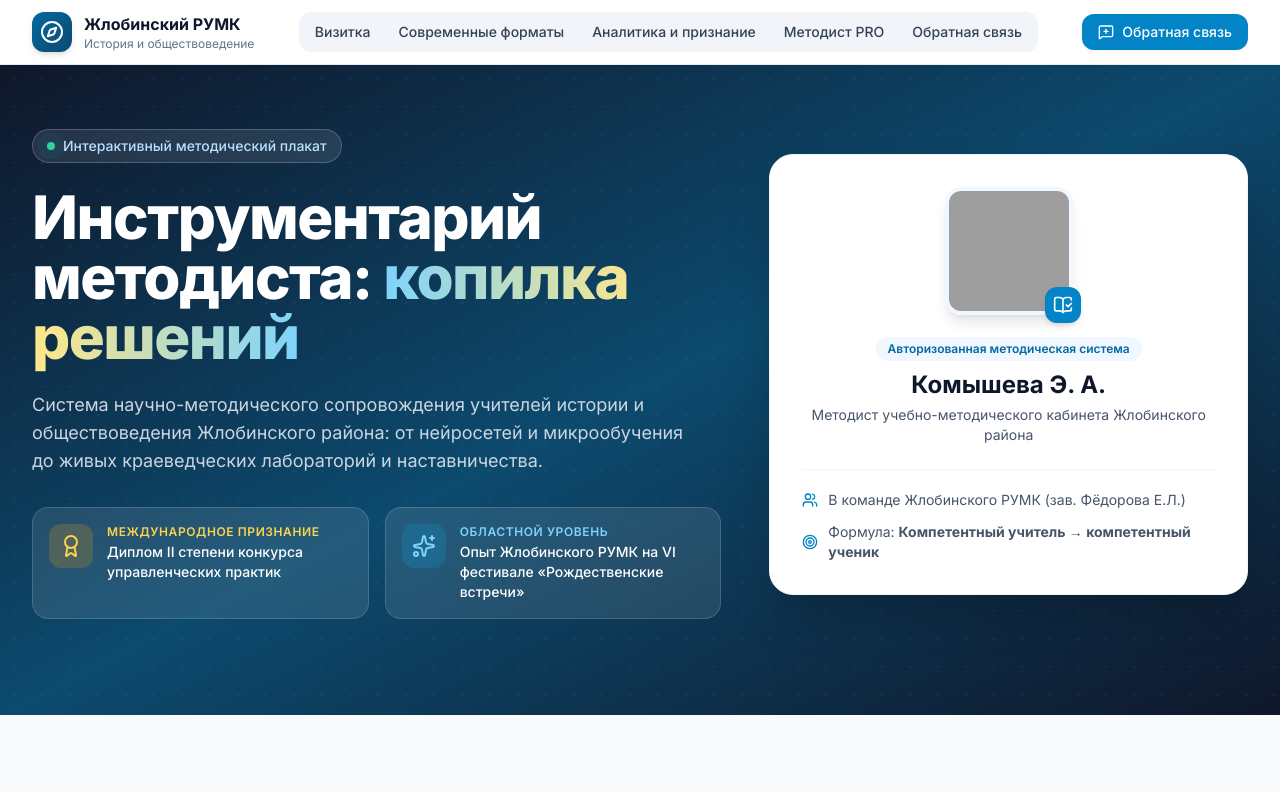
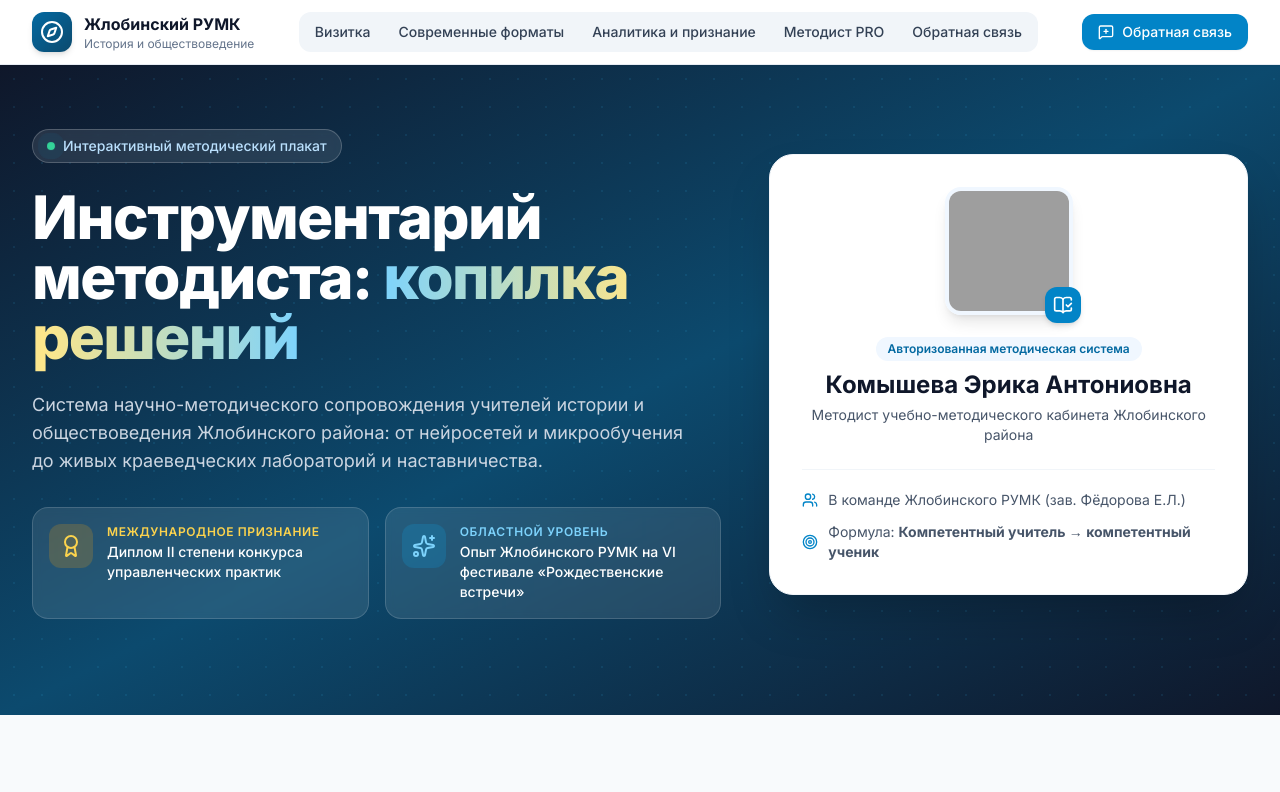
Before and after one commit to teeser63-cmyk/metodits, a plain HTML site: page index.html in a window 1280 px wide. Shown: the top 792 px of the page. Drawn offline with nearby package versions, Linux system fonts and the light colour scheme; grey boxes are pictures that could not be loaded; a web font is replaced by a local one.

Commit message:
Update index.html

```diff
--- a/index.html
+++ b/index.html
@@ -159,7 +159,7 @@
                             <div class="relative">
                                 <img src="https://drive.google.com/open?id=1mpbyZsl3zCzwK9Bex4wJr5C1l6r_dV1B&usp=drive_fs"
                                      onerror="this.src='https://i.postimg.cc/mg6cDrvK/Erika.jpg'"
-                                     alt="Комышева Э. А."
+                                     alt="Комышева Эрика Антониовна"
                                      class="w-28 h-28 sm:w-32 sm:h-32 rounded-2xl object-cover shadow-lg border-4 border-brand-50">
                                 <div class="absolute -bottom-2 -right-2 bg-brand-600 text-white p-2 rounded-xl shadow-md" title="Методист УМК">
                                     <i data-lucide="book-open-check" class="w-5 h-5"></i>
@@ -171,7 +171,7 @@
                                     Авторизованная методическая система
                                 </span>
                                 <h2 class="text-xl sm:text-2xl font-bold text-slate-900">
-                                    Комышева Э. А.
+                                    Комышева Эрика Антониовна
                                 </h2>
                                 <p class="text-sm text-slate-600 mt-1">
                                     Методист учебно-методического кабинета Жлобинского района
@@ -929,7 +929,7 @@
                 <span class="text-white font-semibold">«Инструментарий методиста: копилка решений»</span> &bull; Жлобинский РУМК
             </div>
             <div>
-                Методист: <span class="text-slate-200">Комышева Э. А.</span>
+                Методист: <span class="text-slate-200">Комышева Эрика Антониовна</span>
             </div>
         </div>
     </footer>
```
